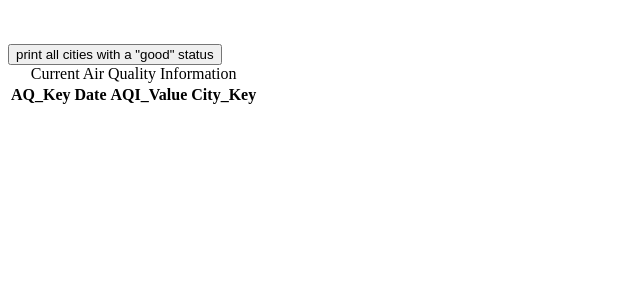
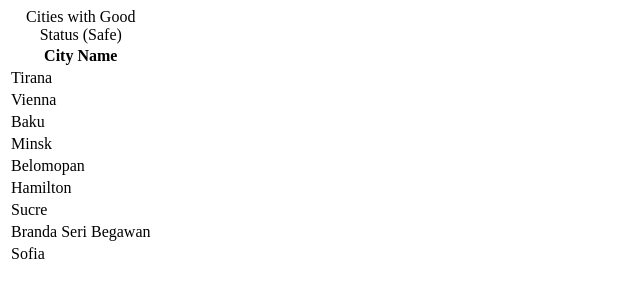
Before and after one commit to Jothu16/CSE111Project, a PHP site: page /buttons/CitiesGoodStatus.php in a window 1280 px wide. Shown: the top 300 px of the page, without its empty margins (0-640 px from the left). Run offline with PHP 8.4, Linux system fonts and the light colour scheme; data comes from the database, SQL or seed files in the repository; data that the repository does not hold is empty.

Commit message:
fixed get good status

```diff
--- a/buttons/CitiesGoodStatus.php
+++ b/buttons/CitiesGoodStatus.php
@@ -1,21 +1,17 @@
-<br>
-<br>
-<button onclick="CitiesGoodStatus()">print all cities with a "good" status</button>
-
 <?php
     function CitiesGoodStatus() {
         $db = new SQLite3('../newdb.sqlite');
 
-        $sql = "SELECT DISTINCT Capital_City.Name FROM Current_AQ_Info, Status
-        INNER JOIN Capital_City ON Current_AQ_Info.City_Key = Capital_City.City_Key
-        WHERE Current_AQ_Info.AQI_Value >= 0
-        AND Current_AQ_Info.AQI_Value <= 50";
+        $sql = "SELECT DISTINCT Capital_City.Name FROM Current_AQ_Info, Status " .
+        "INNER JOIN Capital_City ON Current_AQ_Info.City_Key = Capital_City.City_Key " .
+        "WHERE Current_AQ_Info.AQI_Value >= 0 " .
+        "AND Current_AQ_Info.AQI_Value <= 50";
 
         echo "<table>";
-                echo "<caption>Current Air Quality Information</caption>";
+                echo "<caption>Cities with Good Status (Safe)</caption>";
                 echo "<thead>";
                 echo "<tr>";
-                echo "<th>AQ_Key</th><th>Date</th><th>AQI_Value</th><th>City_Key</th>";
+                echo "<th>City Name</th>";
                 echo "</tr>";
                 echo "</thead>";
                 echo "<tbody>";
@@ -24,10 +20,7 @@
         $ret = $db->query($sql);
         while ($row = $ret->fetchArray()) {
             echo "<tr>";
-            echo "<td>" . $row["AQ_Key"] . "</td>" .
-                "<td>" . $row["Date"] . "</td>" .
-                "<td>" . $row["AQI_Value"] . "</td>" .
-                "<td>" . $row["City_Key"] . "</td>";
+            echo "<td>" . $row["Name"] . "</td>";
             echo "</tr>";
         }
 
--- a/index.php
+++ b/index.php
@@ -281,9 +281,9 @@
 <br>
 <button onclick="myFunction()">print lowest and highest country's AQI Value</button>
 
-<br>
-<br>
-<button onclick="myFunction()">print all cities with a "good" status</button>
+<form action="../buttons/CitiesGoodStatus.php" method="get">
+   <input type="submit" name="runQ" value="Print Good Cities">
+</form>
 
 <br>
 <br>
```
